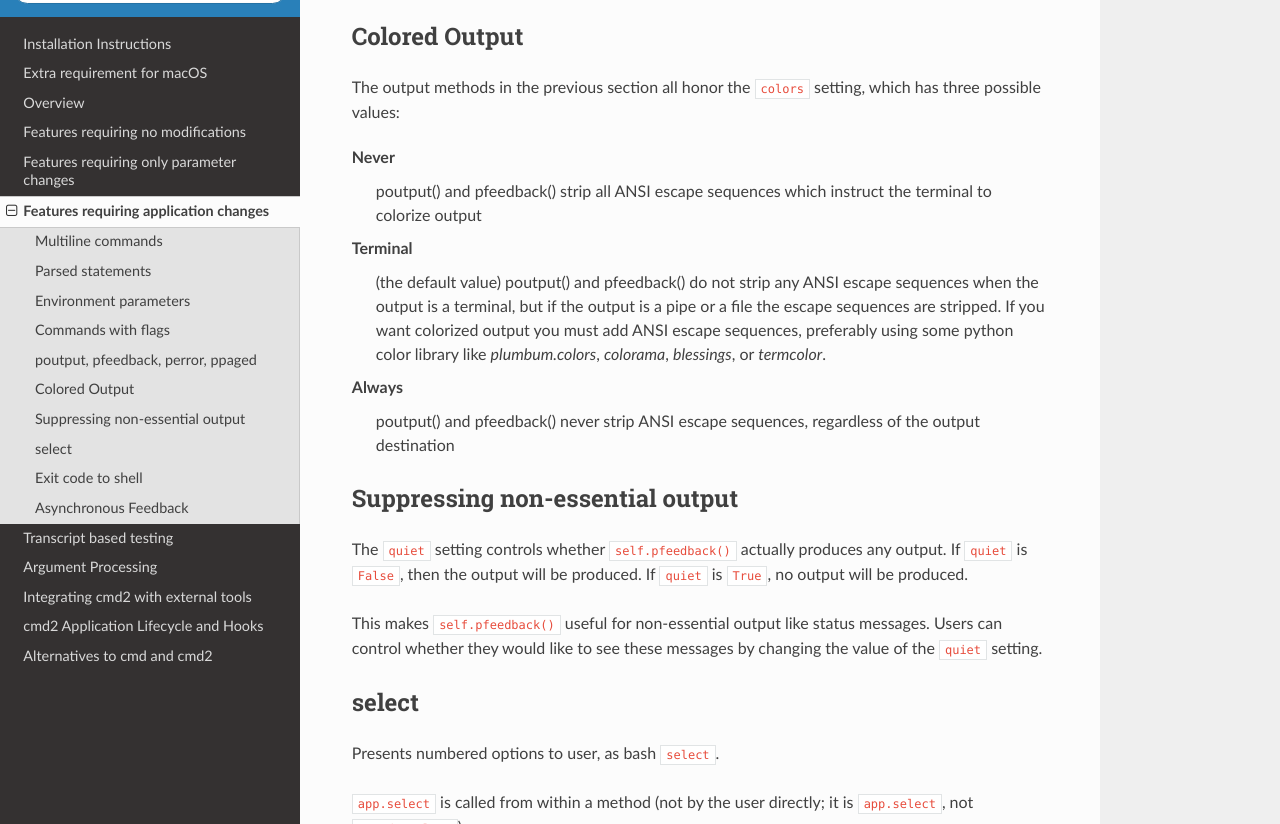
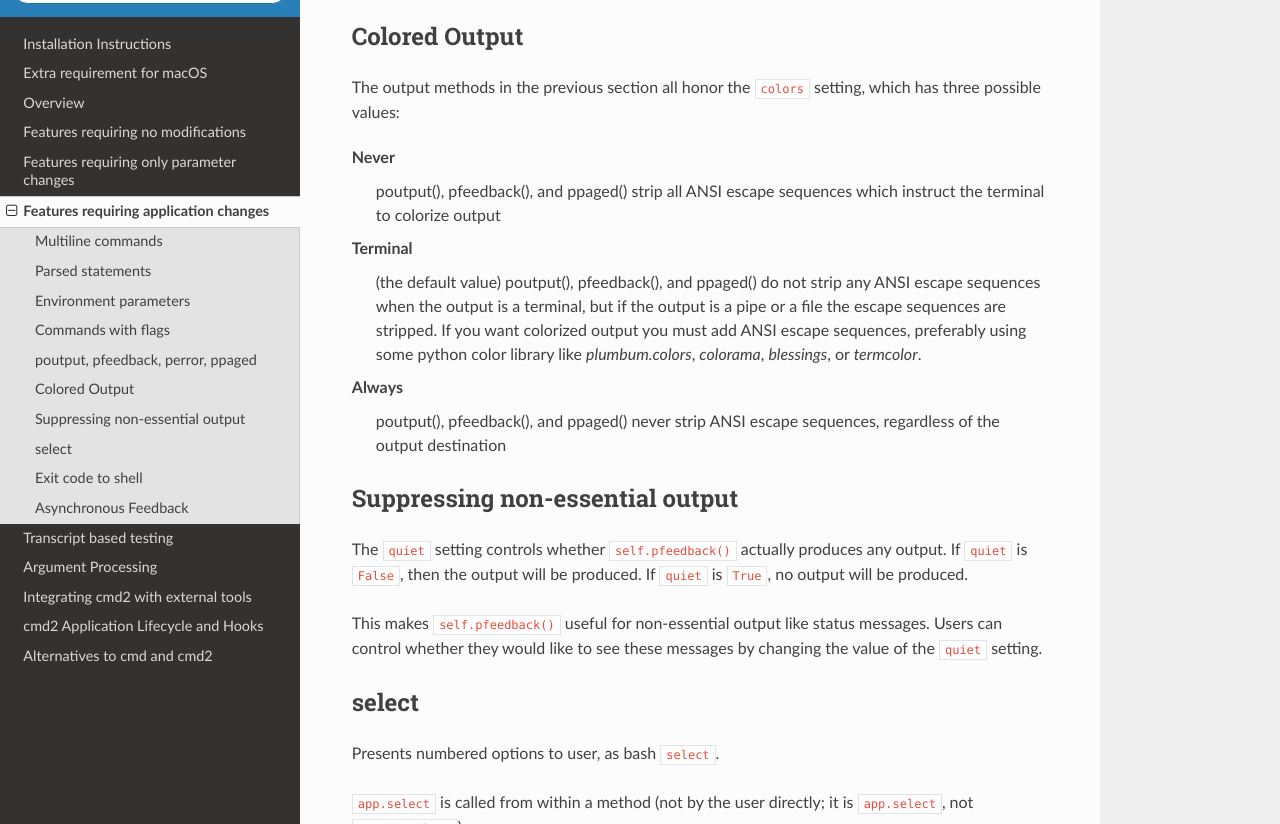
Before and after one commit to python-cmd2/cmd2, a Sphinx documentation site: the page built from docs/unfreefeatures.rst, in a window 1280 px wide and 900 px high, scrolled down 2903 px, cut to the strip 76-900 px from the top of the window. Built offline with Sphinx 7.4.7 and the Read the Docs theme 2.0.0, drawn with Linux system fonts in a browser that asks for light colours.

Commit message:
Update docs with smart ANSI handling for ppaged

```diff
--- a/docs/unfreefeatures.rst
+++ b/docs/unfreefeatures.rst
@@ -146,19 +146,20 @@ The output methods in the previous section all honor the ``colors`` setting,
 which has three possible values:
 
 Never
-    poutput() and pfeedback() strip all ANSI escape sequences
+    poutput(), pfeedback(), and ppaged() strip all ANSI escape sequences
     which instruct the terminal to colorize output
 
 Terminal
-    (the default value) poutput() and pfeedback() do not strip any ANSI escape
-    sequences when the output is a terminal, but if the output is a pipe or a
-    file the escape sequences are stripped. If you want colorized output you
-    must add ANSI escape sequences, preferably using some python color library
-    like `plumbum.colors`, `colorama`, `blessings`, or `termcolor`.
+    (the default value) poutput(), pfeedback(), and ppaged() do not strip any
+    ANSI escape sequences when the output is a terminal, but if the output is
+    a pipe or a file the escape sequences are stripped. If you want colorized
+    output you must add ANSI escape sequences, preferably using some python
+    color library like `plumbum.colors`, `colorama`, `blessings`, or
+    `termcolor`.
 
 Always
-    poutput() and pfeedback() never strip ANSI escape sequences, regardless of
-    the output destination
+    poutput(), pfeedback(), and ppaged() never strip ANSI escape sequences,
+    regardless of the output destination
 
 
 .. _quiet:
```
Also changed, not shown: 2 other files.
